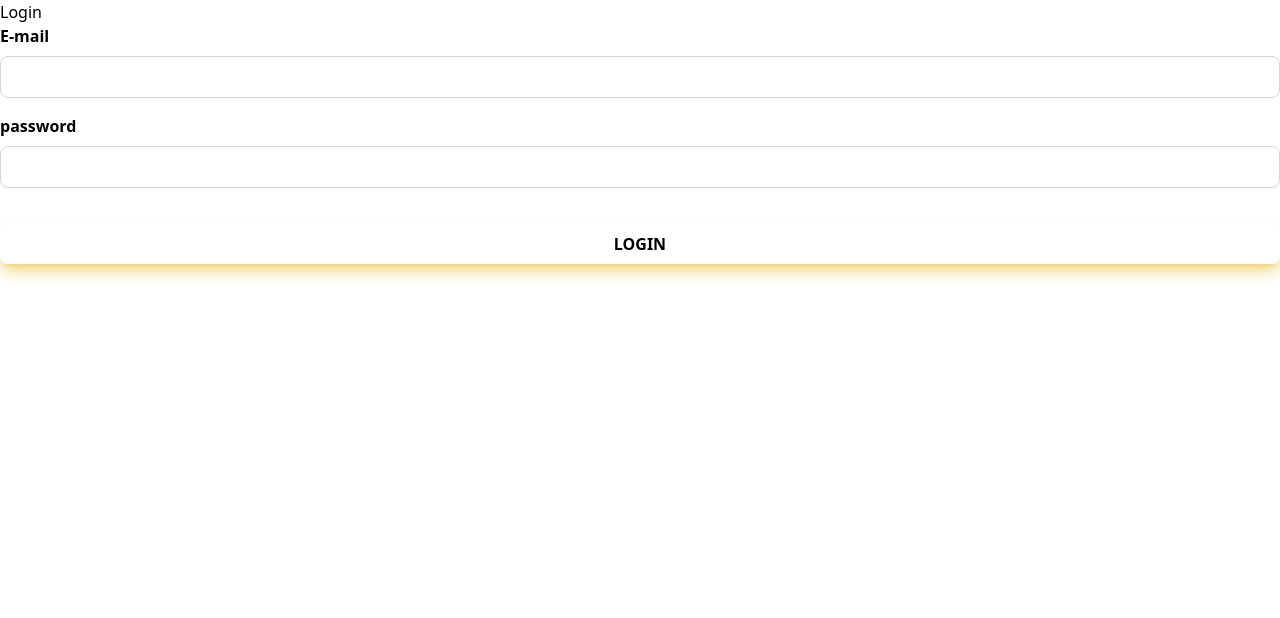
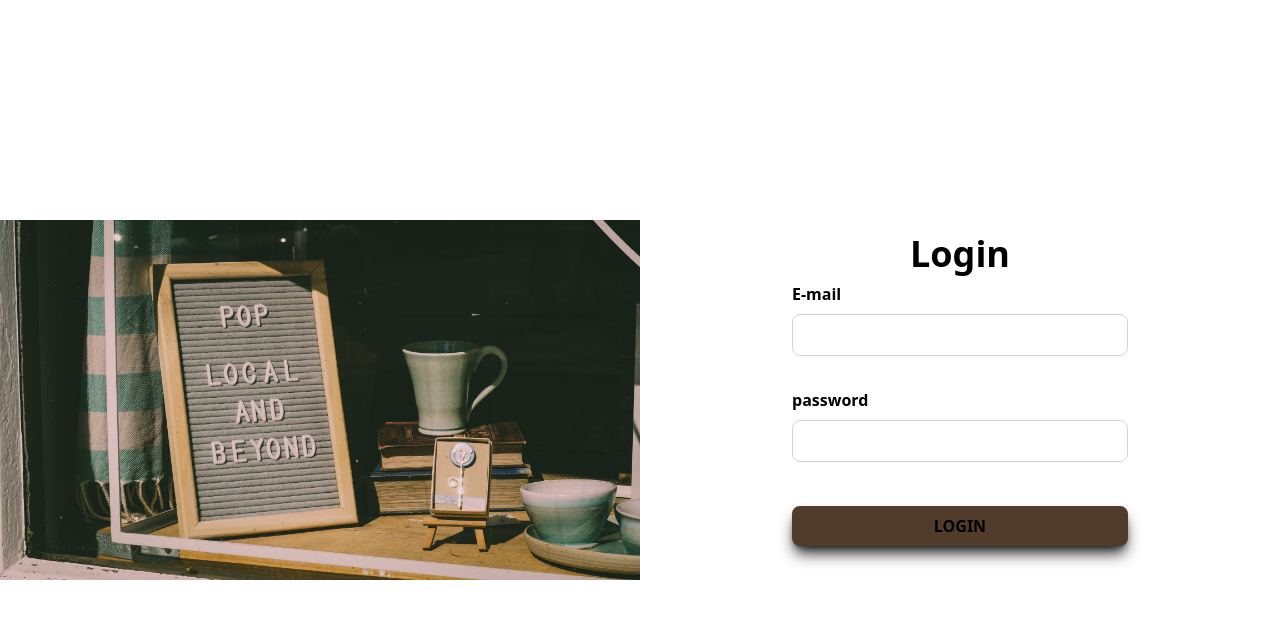
Before and after one commit to theweak1/unknown, a React (Create React App) app in the folder client/: page / in a window 1280 px wide. Shown: the top 618 px of the page. Built offline with nearby package versions, Linux system fonts and the light colour scheme.

Commit message:
Added assets for Login page.
Additionally modified color schema for the Button.

```diff
--- a/client/src/auth/Login.js
+++ b/client/src/auth/Login.js
@@ -1,26 +1,27 @@
 import React from "react";
-import Button from '../shared/components/FormElements/Button';
-import Input from '../shared/components/FormElements/Input';
-import {useForm } from '../shared/hooks/form-hook'
+
+import LoginImg from "../assets/bookshop-window.jpg";
+import Button from "../shared/components/FormElements/Button";
+import Input from "../shared/components/FormElements/Input";
+import { useForm } from "../shared/hooks/form-hook";
 import {
   VALIDATOR_EMAIL,
-VALIDATOR_MINLENGTH
-} from '../shared/util/validators';
+  VALIDATOR_MINLENGTH,
+} from "../shared/util/validators";
 
 export default function Login() {
-
   const [formState, inputHandler] = useForm(
     {
       email: {
-        value: '',
-        isValid: false
+        value: "",
+        isValid: false,
       },
       password: {
-        value: '',
-        isValid: false
-      }
+        value: "",
+        isValid: false,
       },
-    false
+    },
+    false,
   );
 
   const handleSubmit = async (e) => {
@@ -28,43 +29,56 @@ export default function Login() {
 
     console.log({
       email: formState.inputs.email.value,
-      password: formState.inputs.password.value
+      password: formState.inputs.password.value,
     });
-  }
-  return(
-    <div>
-      <form onSubmit={handleSubmit}>
-        <h2>
+  };
+
+  return (
+    <div className="grid grid-cols-1 sm:grid-cols-2 h-screen w-full">
+      <div className="hidden sm:flex sm:items-center">
+        <img
+          className="lg:w-full md:w-full object-cover mx-auto"
+          src={LoginImg}
+          alt=""
+        />
+      </div>
+      <div className="flex flex-col justify-center">
+        <form
+          className="max-w-[400px] w-full mx-auto rounded-lg p-8 px-8"
+          onSubmit={handleSubmit}
+        >
+          <h2 className="text-4xl dark:text-white font-bold text-center">
             Login
           </h2>
-        <div>
+          <div className="flex flex-col dark:text-white py-2">
             <Input
-          element='input'
-          id='email'
-          type='email'
-          label='E-mail'
+              element="input"
+              id="email"
+              type="email"
+              label="E-mail"
               validators={[VALIDATOR_EMAIL()]}
               errorText="Please enter a valid email address."
               onInput={inputHandler}
             />
           </div>
 
-        <div>
+          <div className="flex flex-col dark:text-white py-2">
             <Input
               element="input"
               id="password"
-            type='password'
-            label='password'
+              type="password"
+              label="password"
               validators={[VALIDATOR_MINLENGTH(6)]}
               errorText="Please enter a valid password, at least 6 characters."
               onInput={inputHandler}
             />
           </div>
 
-        <Button type='submit' disabled={!formState.isValid}>
+          <Button type="submit" disabled={!formState.isValid}>
             LOGIN
           </Button>
         </form>
       </div>
+    </div>
   );
 }
--- a/client/src/shared/components/FormElements/Button.js
+++ b/client/src/shared/components/FormElements/Button.js
@@ -5,7 +5,7 @@ const Button = (props) => {
 	if (props.href) {
 		return (
 			<a
-				className={`w-full my-5 py-2 bg-yellow shadow-lg shadow-yellow-500/50 hover:shadow-yellow-500/40 text-black font-semibold rounded-lg ${
+				className={`w-full my-5 py-2  shadow-lg shadow-Eerie hover:shadow-Bone text-black font-semibold rounded-lg ${
 					props.inverse ? 'text-white' : 'text-black'
 				}`}
 				href={props.href}
@@ -19,7 +19,7 @@ const Button = (props) => {
 			<Link
 				to={props.to}
 				exact={props.exact}
-				className={`w-full my-5 py-2 bg-yellow shadow-lg shadow-yellow-500/50 hover:shadow-yellow-500/40 text-black font-semibold rounded-lg ${
+				className={`w-full my-5 py-2  shadow-lg hover:shadow-Eerie-50 text-black font-semibold rounded-lg ${
 					props.inverse ? 'text-white' : 'text-black'
 				}`}
 			>
@@ -29,7 +29,7 @@ const Button = (props) => {
 	}
 	return (
 		<button
-			className={`cursor-pointer w-full my-5 py-2 bg-yellow shadow-lg shadow-yellow-500/50 hover:shadow-yellow-500/40 text-black font-semibold rounded-lg ${
+			className={`cursor-pointer w-full my-5 py-2 bg-Coffe shadow-lg shadow-Eerie hover:shadow-Bone-500/40 text-black font-semibold rounded-lg ${
 				props.inverse ? 'text-white' : 'text-black'
 			}`}
 			type={props.type}
```
Also changed, not shown: client/src/assets/bookshop-window.jpg (added), client/src/assets/shop_eat-local.jpg. Lines whose indentation alone changed are shown as unchanged.
